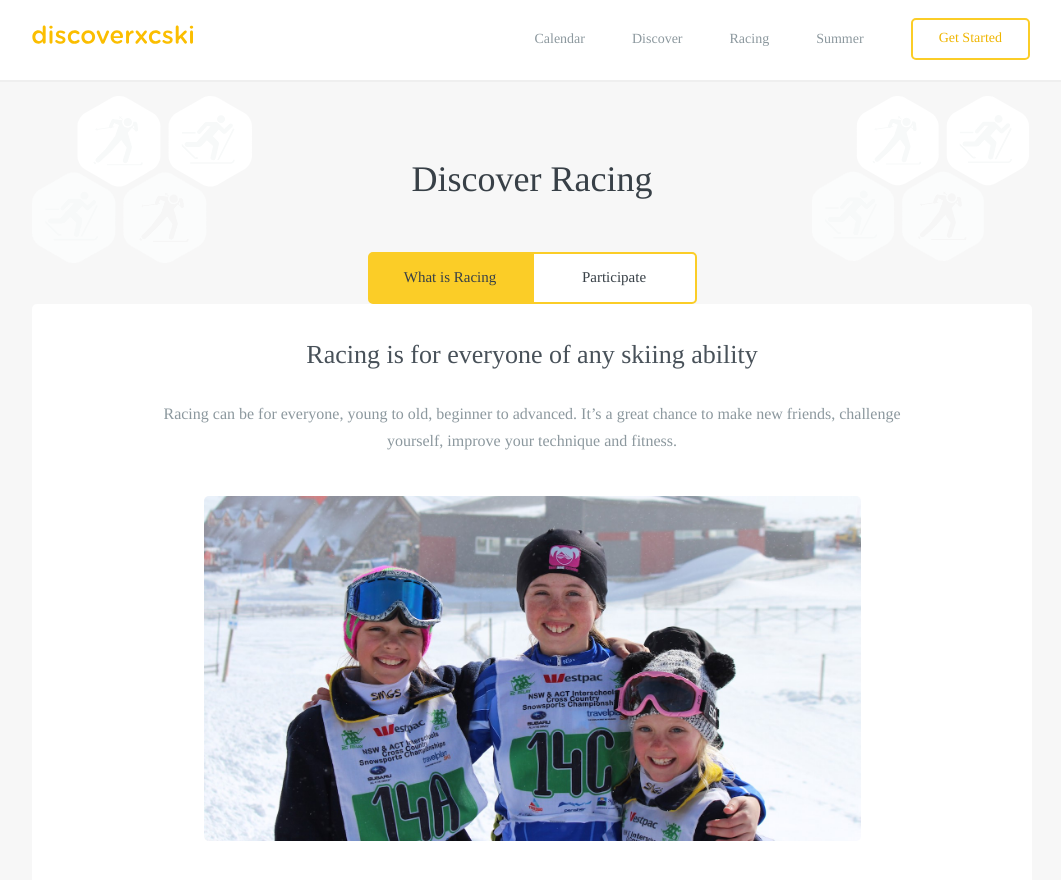
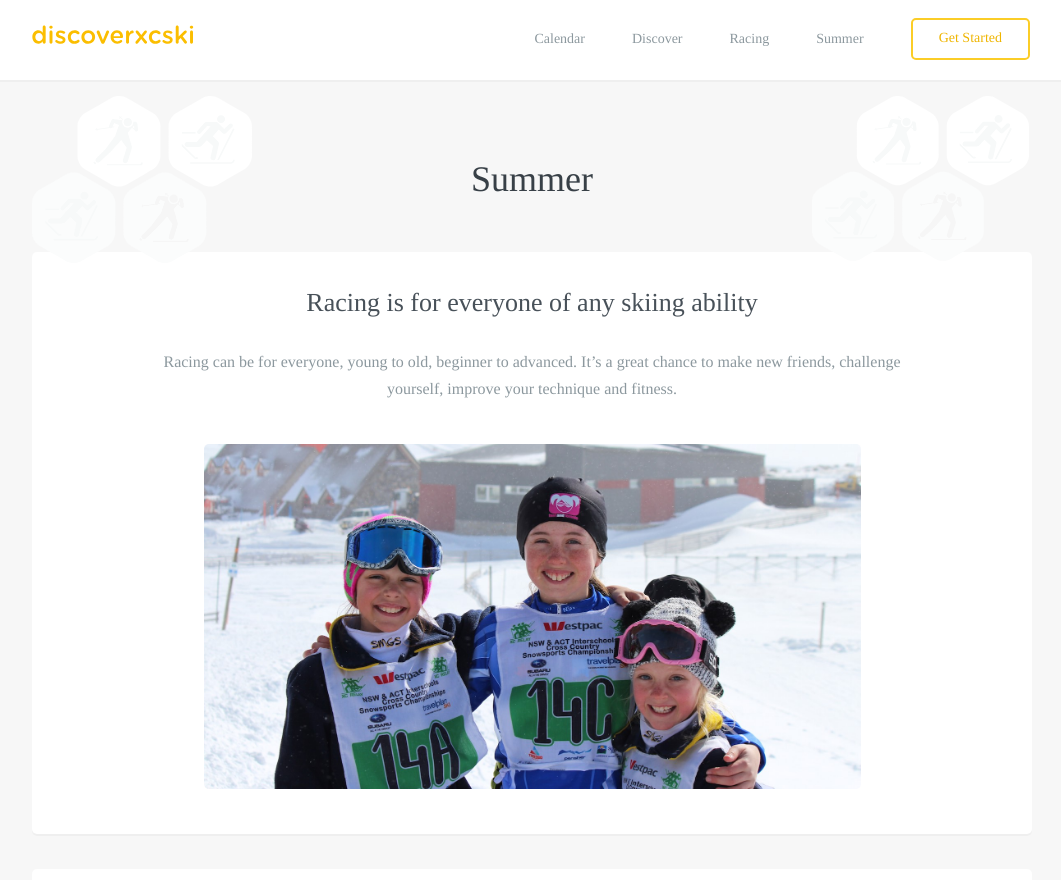
Before and after one commit to robcatto/robcatto.github.io, a Jekyll site: the page built from summer/index.html, in a window 1280 px wide and 900 px high. Shown: the top 880 px of the window, without its empty margins (108-1169 px from the left). Built offline with Jekyll 4.4.1, drawn with Linux system fonts in a browser that asks for light colours; some web fonts are replaced; Markdown is read by kramdown in place of the engine named in the settings.

Commit message:
Update index.html

```diff
--- a/summer/index.html
+++ b/summer/index.html
@@ -12,7 +12,7 @@ layout: default
             </div>
 
             <section>
-                <h1>Discover Racing</h1>
+                <h1>Summer</h1>
             </section>
 
 
@@ -22,24 +22,9 @@ layout: default
             <div class="page__content">
 
                <input id="tab1" type="radio" name="tabs" checked>
-      <label class="button" for="tab1" style="
-        border-radius: 5px 0px 0px 5px;
-        color: #384047;
-        padding: 0px 21px;
-        width: 165px;
-        margin-right: -5px;
-">
 
-        What is Racing</label>
 
       <input id="tab2" type="radio" name="tabs">
-      <label class="button" for="tab2" style="
-        border-radius: 0px 5px 5px 0px;
-        color: #384047;
-        padding: 0px 21px;
-        width: 165px;">
-
-        Participate</label>
 
 
       <div class="content">
```
